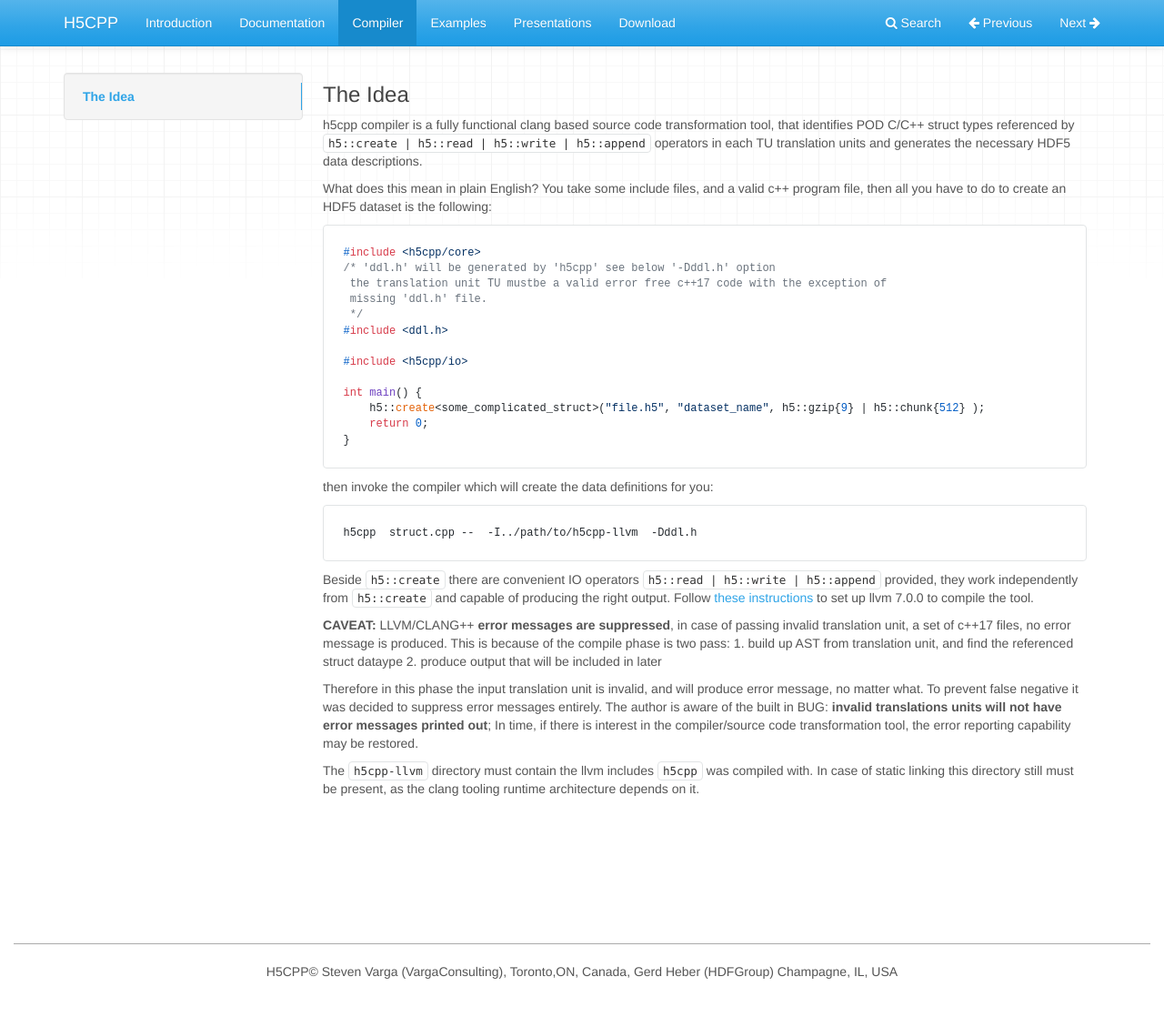
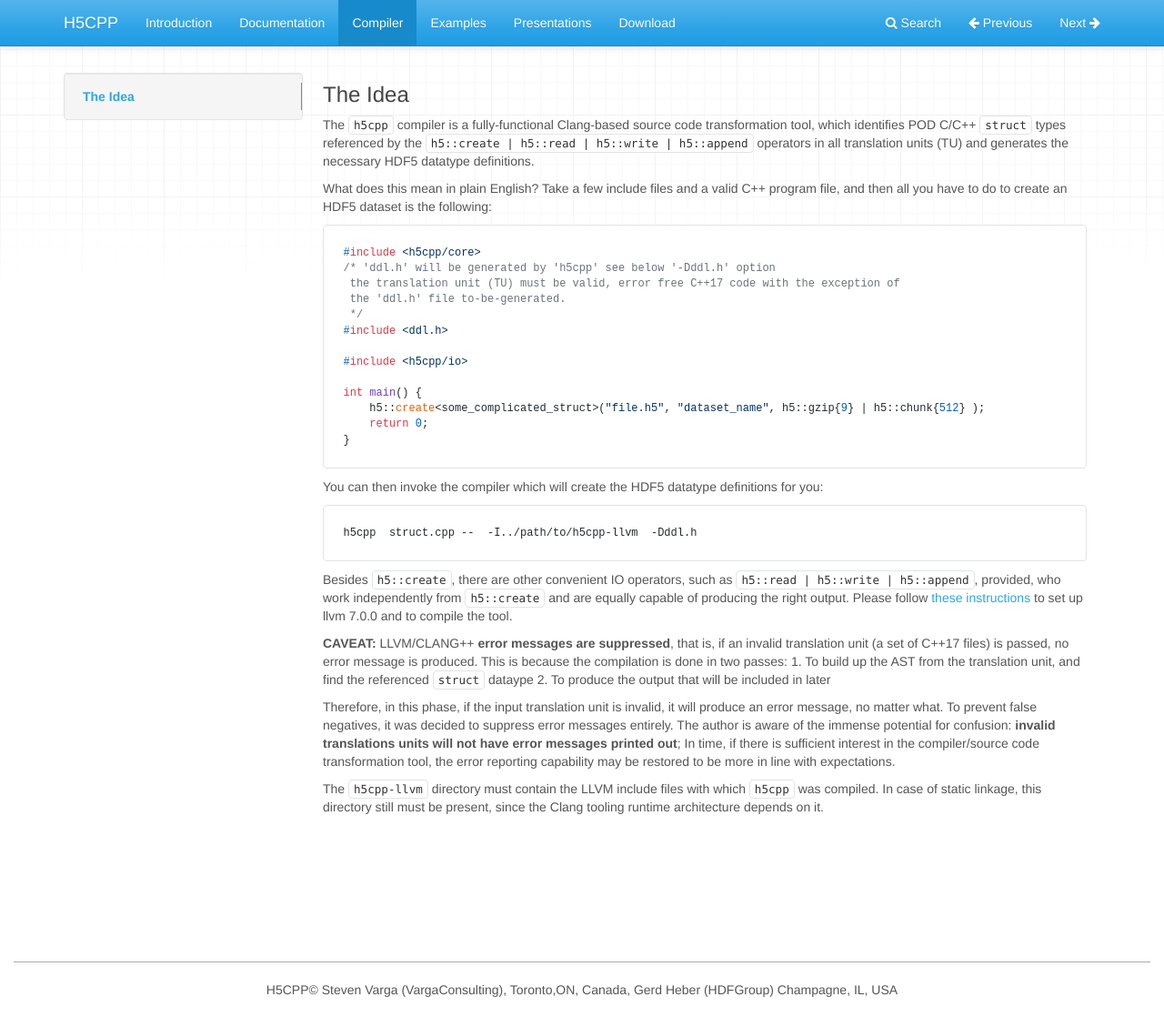
Before and after one commit to steven-varga/h5cpp-doc, an MkDocs documentation site: the page built from docs/compiler.md, in a window 1280 px wide and 1118 px high. Shown: the whole window at 91% size. Built offline with MkDocs 1.6.1, drawn with Linux system fonts in a browser that asks for light colours; nearby versions of some CDN libraries.

Commit message:
Cosmetic changes.

````diff
--- a/docs/compiler.md
+++ b/docs/compiler.md
@@ -6,16 +6,16 @@
 
 ### The Idea
 
-h5cpp compiler is a fully functional clang based source code transformation tool, that identifies POD C/C++ struct types referenced by
-`h5::create | h5::read | h5::write | h5::append` operators in each TU translation units and generates the necessary HDF5 data descriptions.
+The `h5cpp` compiler is a fully-functional Clang-based source code transformation tool, which identifies POD C/C++ `struct` types referenced by the
+`h5::create | h5::read | h5::write | h5::append` operators in all translation units (TU) and generates the necessary HDF5 datatype definitions.
 
-What does this mean in plain English? You take some include files, and a valid c++ program file, then all you have to do to create an HDF5 dataset is
+What does this mean in plain English? Take a few include files and a valid C++ program file, and then all you have to do to create an HDF5 dataset is
 the following:
 ```cpp
 #include <h5cpp/core>
 /* 'ddl.h' will be generated by 'h5cpp' see below '-Dddl.h' option
- the translation unit TU mustbe a valid error free c++17 code with the exception of
- missing 'ddl.h' file.
+ the translation unit (TU) must be valid, error free C++17 code with the exception of
+ the 'ddl.h' file to-be-generated.
  */
 #include <ddl.h>
 
@@ -26,17 +26,17 @@ int main() {
 	return 0;
 }
 ```
-then invoke the compiler which will create the data definitions for you:
+You can then invoke the compiler which will create the HDF5 datatype definitions for you:
 ```bash
 h5cpp  struct.cpp --  -I../path/to/h5cpp-llvm  -Dddl.h
 ```
-Beside `h5::create` there are convenient IO operators `h5::read | h5::write | h5::append` provided, they work independently from `h5::create` and capable of producing the right output. Follow [these instructions](@ref link_h5cpp_install) to set up llvm 7.0.0 to compile the tool.
+Besides `h5::create`, there are other convenient IO operators, such as `h5::read | h5::write | h5::append`, provided, who work independently from `h5::create` and are equally capable of producing the right output. Please follow [these instructions](@ref link_h5cpp_install) to set up llvm 7.0.0 and to compile the tool.
 
 **CAVEAT:**
-LLVM/CLANG++ **error messages are suppressed**, in case of passing invalid translation unit, a set of c++17 files, no error message is produced. This is because of the compile phase is two pass:
-1. build up AST from translation unit, and find the referenced struct dataype
-2. produce output that will be included in later
+LLVM/CLANG++ **error messages are suppressed**, that is, if an invalid translation unit (a set of C++17 files) is passed, no error message is produced. This is because the compilation is done in two passes:
+1. To build up the AST from the translation unit, and find the referenced `struct` dataype
+2. To produce the output that will be included in later
 
-Therefore in this phase the input translation unit is invalid, and will produce error message, no matter what. To prevent false negative it was decided to suppress error messages entirely. The author is aware of the built in BUG: **invalid translations units will not have error messages printed out**; In time, if there is interest in the compiler/source code transformation tool, the error reporting capability may be restored.
+Therefore, in this phase, if the input translation unit is invalid, it will produce an error message, no matter what. To prevent false negatives, it was decided to suppress error messages entirely. The author is aware of the immense potential for confusion: **invalid translations units will not have error messages printed out**; In time, if there is sufficient interest in the compiler/source code transformation tool, the error reporting capability may be restored to be more in line with expectations.
 
-The `h5cpp-llvm` directory must contain the llvm includes `h5cpp` was compiled with. In case of static linking this directory still must be present, as the clang tooling runtime architecture depends on it.
+The `h5cpp-llvm` directory must contain the LLVM include files with which `h5cpp` was compiled. In case of static linkage, this directory still must be present, since the Clang tooling runtime architecture depends on it.
````
